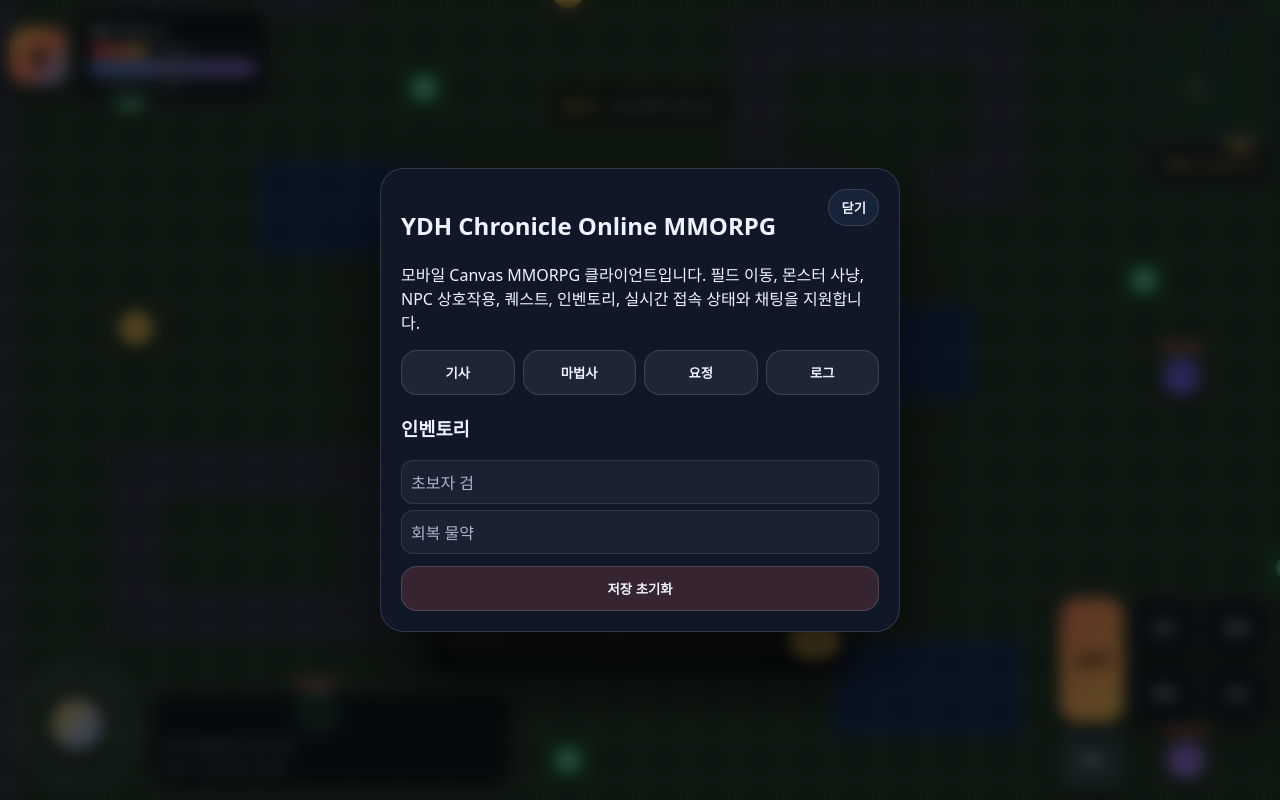
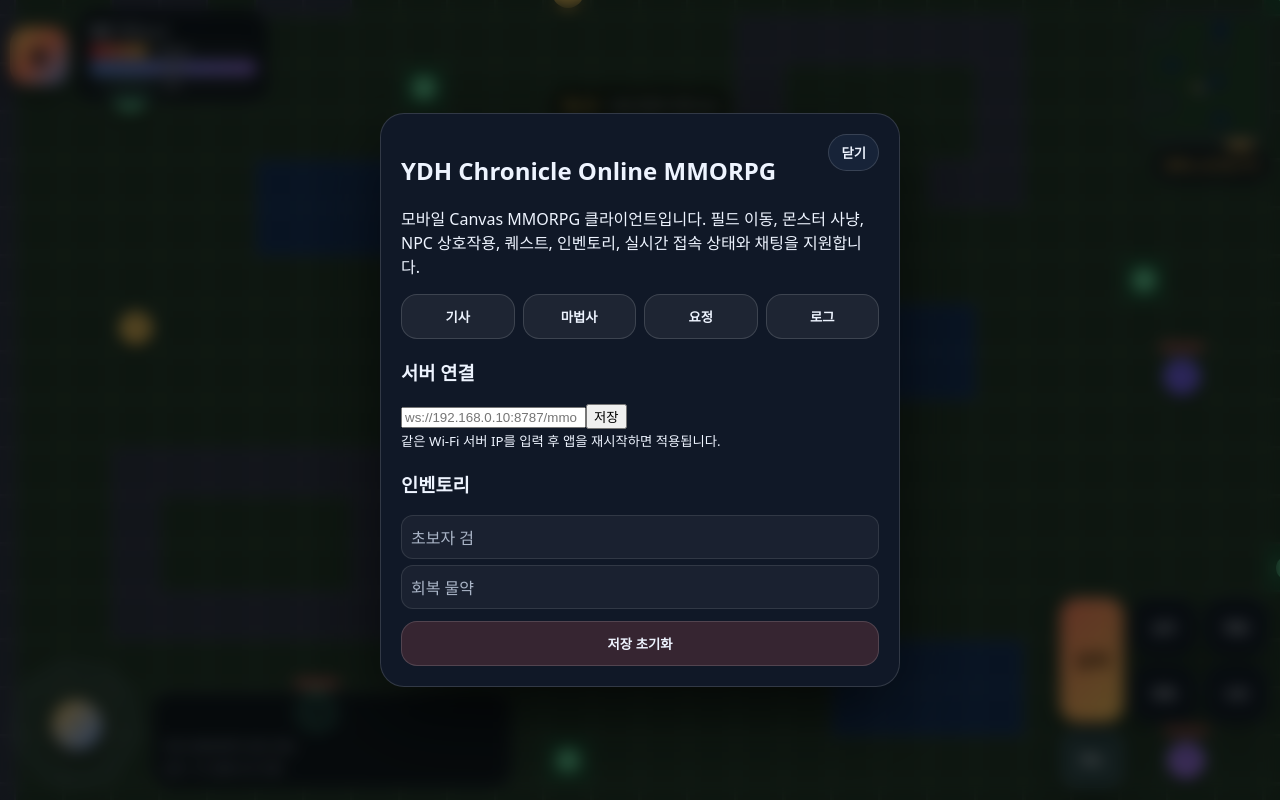
Before and after one commit to ydhappy/ydh_, a website: page mobile-mmorpg/index-online.html in a window 1280 px wide. Both pictures are taken after a click on the button "메뉴". Drawn offline with Linux system fonts and the light colour scheme.

Commit message:
Load remote player renderer and server settings UI

```diff
--- a/mobile-mmorpg/index-online.html
+++ b/mobile-mmorpg/index-online.html
@@ -15,9 +15,11 @@
     <section class="hud bottom-left"><div class="joystick" id="joy"><i id="stick"></i></div><div class="chat" id="chatLog"></div></section>
     <section class="hud bottom-right"><button class="skill primary" id="attackBtn">공격</button><button class="skill" data-skill="powerSlash">십자</button><button class="skill" data-skill="fireBurst">화염</button><button class="skill" data-skill="healLight">회복</button><button class="skill" data-skill="guardAura">수호</button><button class="skill menu" id="menuBtn">메뉴</button></section>
     <section class="panel quest-panel" id="questPanel"><b>퀘스트</b><span id="questText">늑대 3마리 처치 0/3</span></section>
-    <section class="modal hidden" id="menuModal"><div class="modal-card"><button class="close" id="closeMenu">닫기</button><h2>YDH Chronicle Online MMORPG</h2><p>모바일 Canvas MMORPG 클라이언트입니다. 필드 이동, 몬스터 사냥, NPC 상호작용, 퀘스트, 인벤토리, 실시간 접속 상태와 채팅을 지원합니다.</p><div class="menu-grid"><button data-class="knight">기사</button><button data-class="wizard">마법사</button><button data-class="ranger">요정</button><button data-class="rogue">로그</button></div><h3>인벤토리</h3><ul id="inventoryList"></ul><button class="danger" id="resetBtn">저장 초기화</button></div></section>
+    <section class="modal hidden" id="menuModal"><div class="modal-card"><button class="close" id="closeMenu">닫기</button><h2>YDH Chronicle Online MMORPG</h2><p>모바일 Canvas MMORPG 클라이언트입니다. 필드 이동, 몬스터 사냥, NPC 상호작용, 퀘스트, 인벤토리, 실시간 접속 상태와 채팅을 지원합니다.</p><div class="menu-grid"><button data-class="knight">기사</button><button data-class="wizard">마법사</button><button data-class="ranger">요정</button><button data-class="rogue">로그</button></div><h3>서버 연결</h3><form id="serverForm" class="server-form"><input id="serverUrlInput" placeholder="ws://192.168.0.10:8787/mmo" /><button type="submit">저장</button></form><small class="server-help">같은 Wi-Fi 서버 IP를 입력 후 앱을 재시작하면 적용됩니다.</small><h3>인벤토리</h3><ul id="inventoryList"></ul><button class="danger" id="resetBtn">저장 초기화</button></div></section>
   </main>
   <script src="game.js"></script>
   <script src="net.js"></script>
+  <script src="remote-render.js"></script>
+  <script src="server-settings.js"></script>
 </body>
 </html>
```
